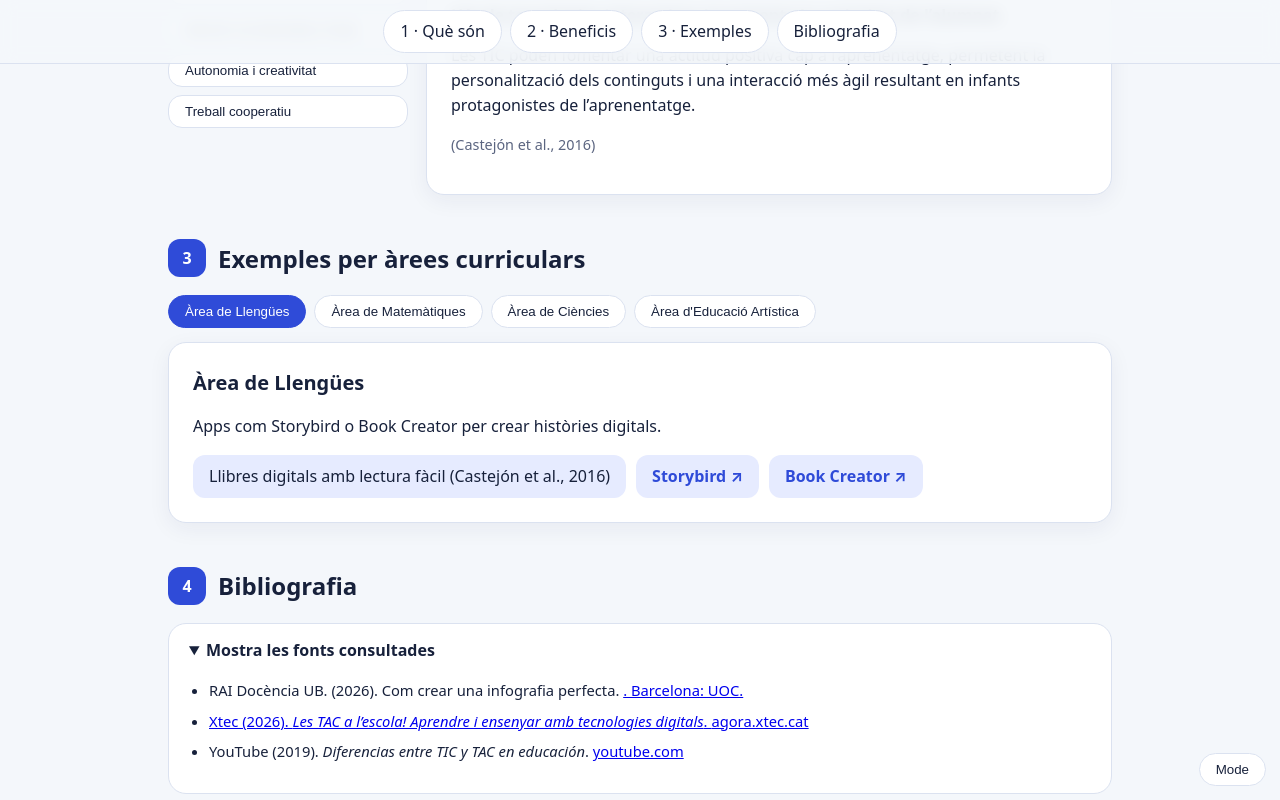
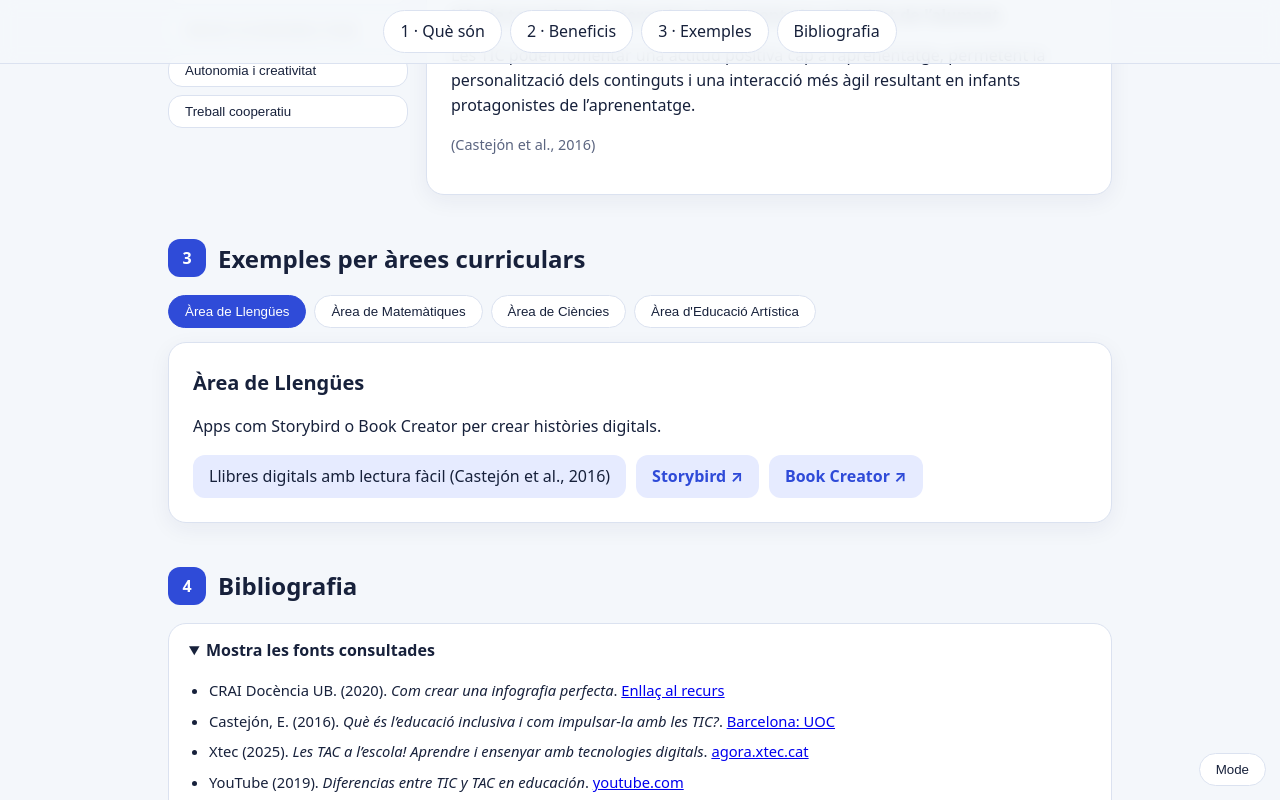
Before and after one commit to flopezcol-rgb/infografia-tic-tac-Fernando-L-pez, a plain HTML site: page index.html in a window 1280 px wide. Both pictures are taken after a click on the heading "Mostra les fonts consultades". Shown: the part 915-1715 px from the top of the page. Drawn offline with Linux system fonts and the light colour scheme.

Commit message:
Update index.html

```diff
--- a/index.html
+++ b/index.html
@@ -62,12 +62,15 @@ footer{text-align:center;color:var(--mut);font-size:.88rem;padding:10px 18px 40p
 <div class="tabs" role="tablist" id="at"></div><div class="panel" id="ap" role="tabpanel"></div></section>
 
 <section id="bib"><h2><b>4</b>Bibliografia</h2>
-<details><summary>Mostra les fonts consultades</summary><ul>
-<li>RAI Docència UB. (2026). Com crear una infografia perfecta</i>. <a href="https://www.ub.edu/docenciacrai/Blog-TACTIC/com-crear-una-infografia-perfecta</a></li>
-<li>Castejón, E. (2016). <i>Què és l’educació inclusiva i com impulsar-la amb les TIC</i>. <a href="https://blogs.uoc.edu/epce/que-leducacio-inclusiva-pot-impulsar-tic/ </i>. Barcelona: UOC.</li>
-<li>Xtec (2026). <i>Les TAC a l’escola! Aprendre i ensenyar amb tecnologies digitals</i>. <a href="https://agora.xtec.cat/esclariba/general/les-tecnologies-a-lescola/" target="_blank" rel="noopener">agora.xtec.cat</a></li>
-<li>YouTube (2019). <i>Diferencias entre TIC y TAC en educación</i>. <a href="https://www.youtube.com/watch?v=0t4l-0ZcpQk" target="_blank" rel="noopener">youtube.com</a></li>
-</ul></details></section>
+<details>
+    <summary>Mostra les fonts consultades</summary>
+    <ul>
+        <li>CRAI Docència UB. (2020). <i>Com crear una infografia perfecta</i>. <a href="https://ub.edu" target="_blank">Enllaç al recurs</a></li>
+        <li>Castejón, E. (2016). <i>Què és l’educació inclusiva i com impulsar-la amb les TIC?</i>. <a href="https://uoc.edu" target="_blank">Barcelona: UOC</a></li>
+        <li>Xtec (2025). <i>Les TAC a l’escola! Aprendre i ensenyar amb tecnologies digitals</i>. <a href="https://xtec.cat" target="_blank">agora.xtec.cat</a></li>
+        <li>YouTube (2019). <i>Diferencias entre TIC y TAC en educación</i>. <a href="https://youtube.com" target="_blank">youtube.com</a></li>
+    </ul>
+</details>
 </main>
 <footer>Repte 1. Quin paper hi juga la tecnologia en la inclusió educativa? · Activitat 2 – Explorant les TIC i les TAC a l’aula · Fernando López Colas</footer>
 <button class="btn" id="theme" aria-label="Canvia el tema">Mode</button>
```
